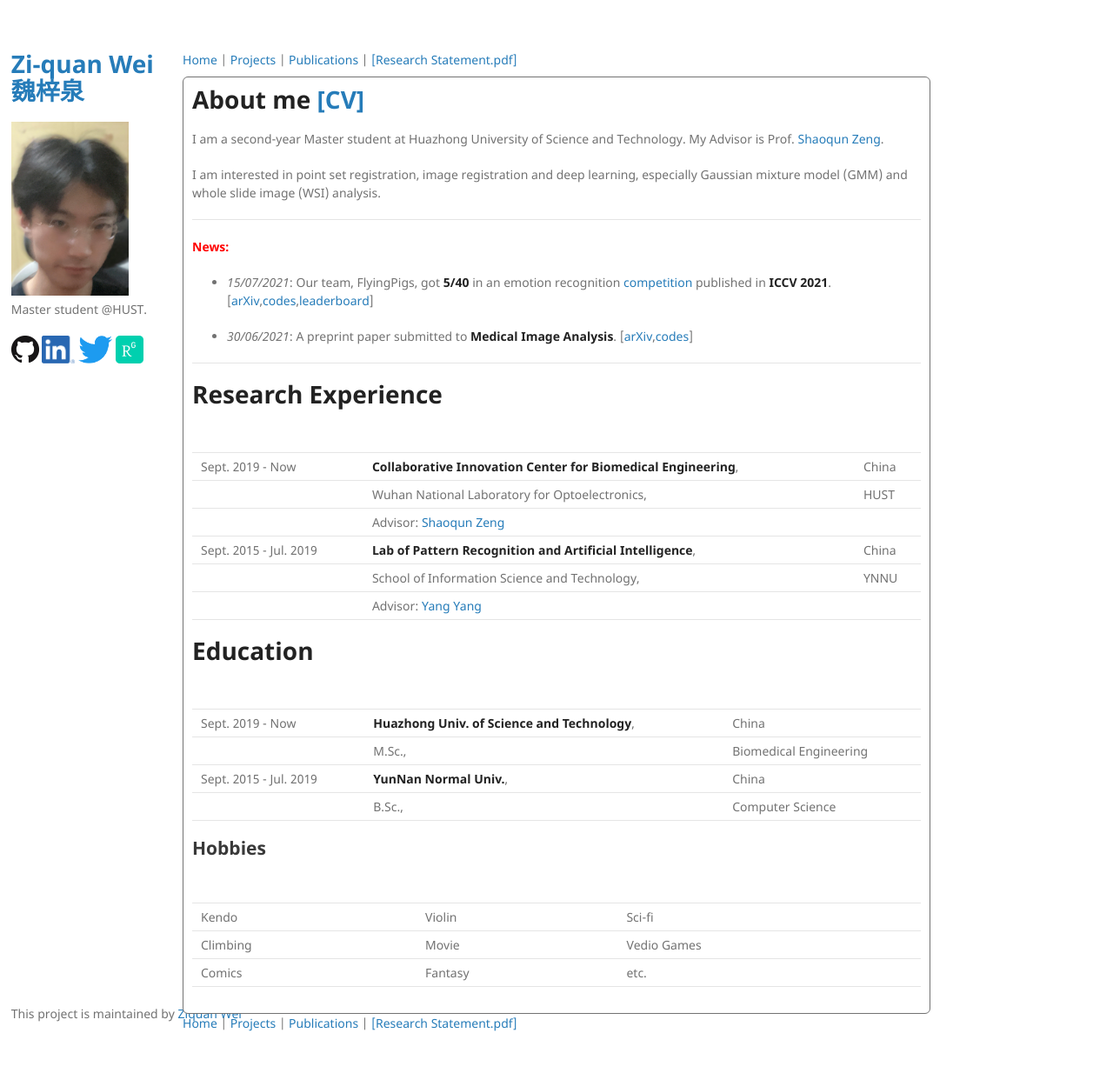
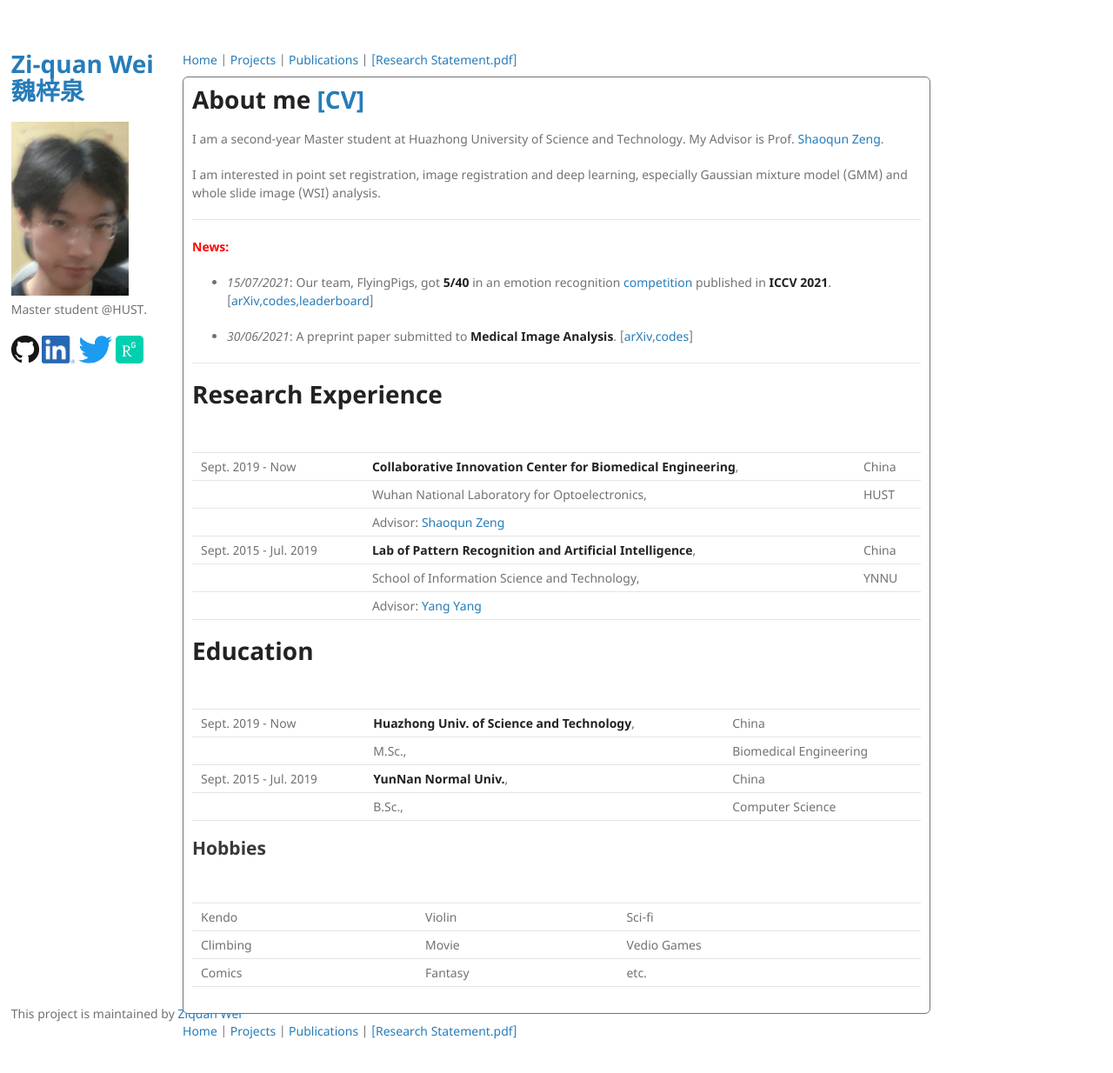
Before and after one commit to Chrisa142857/Chrisa142857.github.io, a Jekyll site: the page built from index.md, in a window 1280 px wide and 1246 px high. Shown: the top 1234 px of the window at 87% size. Built offline with Jekyll 4.4.1, drawn with Linux system fonts in a browser that asks for light colours; our own code applies the rules of GitHub Pages for plain Markdown files.

Commit message:
Update default.html

```diff
--- a/_layouts/default.html
+++ b/_layouts/default.html
@@ -59,7 +59,7 @@
         <div style="border: 1px solid; border-radius: 6px; padding: 10px; background-color: white">
           {{ content }}
         </div>
-        <div style="margin-bottom: 1%">
+        <div style="margin-top: 1%">
           <a href="{{ site.index_url }}">Home</a>
            |
           <a href="{{ site.project_url }}">Projects</a>
```
